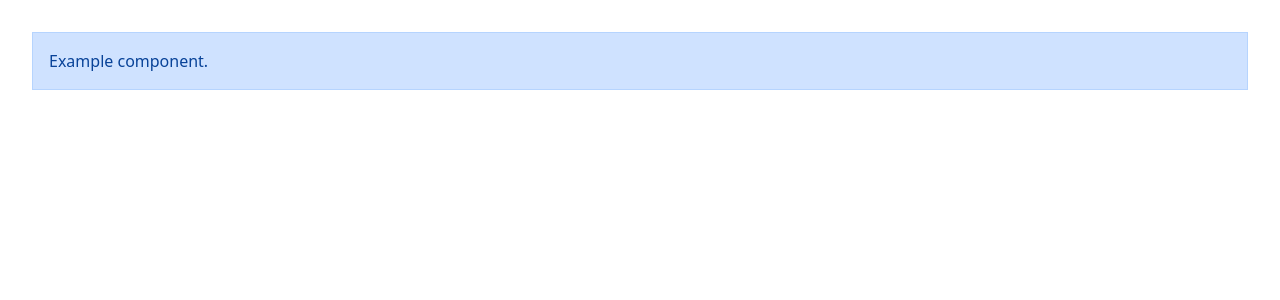
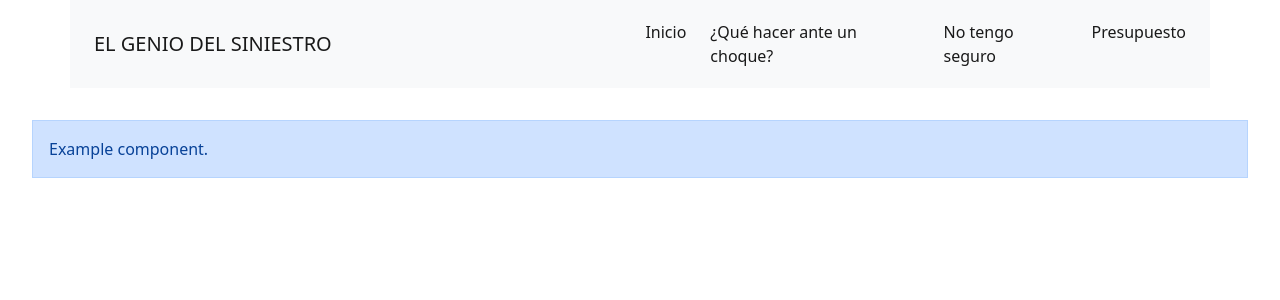
Before and after one commit to Nidev-lab/perito-siniestros, a React (Create React App) app: page / in a window 1280 px wide. Shown: the top 300 px of the page. Built offline with nearby package versions, Linux system fonts and the light colour scheme.

Commit message:
Navbar responsive creation

```diff
--- /dev/null
+++ b/src/components/Navbar/Navbar.js
@@ -0,0 +1,25 @@
+import React from 'react';
+import './navbar.css';
+
+function Navbar() {
+  return (
+    <nav className="navbar navbar-expand-lg navbar-light bg-light container">
+    <div className="container-fluid navbar-logo">
+    <a className="navbar-brand" href="#">EL GENIO DEL SINIESTRO</a>
+    <button className="navbar-toggler" type="button" data-bs-toggle="collapse" data-bs-target="#navbarSupportedContent" aria-controls="navbarSupportedContent" aria-expanded="false" aria-label="Toggle navigation">
+      <span className="navbar-toggler-icon"></span>
+    </button>
+    </div>
+    <div className="collapse navbar-collapse" id="navbarSupportedContent">
+      <ul className="navbar-nav me-auto mb-2 mb-lg-0">
+        <li className="nav-item"><a className="nav-link active" aria-current="page" href="#">Inicio</a></li>
+        <li className="nav-item"><a className="nav-link active" aria-current="page" href="#">¿Qué hacer ante un choque?</a></li>
+        <li className="nav-item"><a className="nav-link active" aria-current="page" href="#">No tengo seguro</a></li>
+        <li className="nav-item"><a className="nav-link active" aria-current="page" href="#">Presupuesto</a></li>
+      </ul>
+    </div>
+  </nav>
+  );
+}
+
+export default Navbar;
--- /dev/null
+++ b/src/components/Navbar/index.js
@@ -0,0 +1 @@
+export { default as Navbar } from './Navbar';
--- /dev/null
+++ b/src/components/Navbar/navbar.css
@@ -0,0 +1,15 @@
+.navbar-logo{
+  width: 50%;
+}
+.nav-item{
+  padding: 4px;
+}
+@media (max-width: 991px) {
+  .navbar-logo{
+    width: 100%;
+  }
+  .nav-item{
+    margin-top: 15px;
+    padding: 5px;
+  }
+}
--- a/src/pages/Home/Home.js
+++ b/src/pages/Home/Home.js
@@ -1,8 +1,12 @@
 import { Alert } from '../../components/Alert';
+import { Navbar } from '../../components/Navbar';
 
 const Home = () => {
   return (
+    <>
+    <Navbar />
     <Alert />
+    </>
   );
 };
 
```
